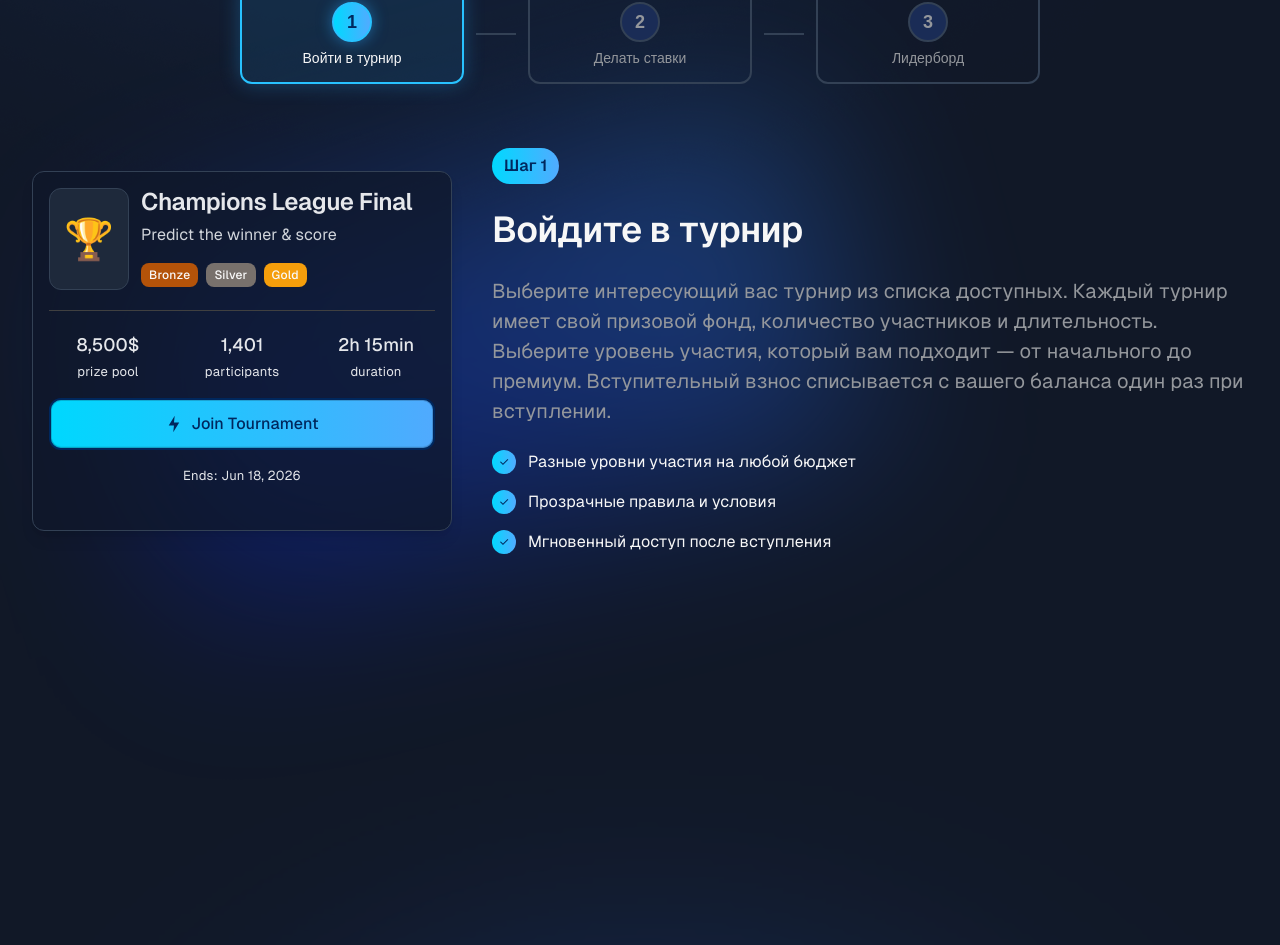
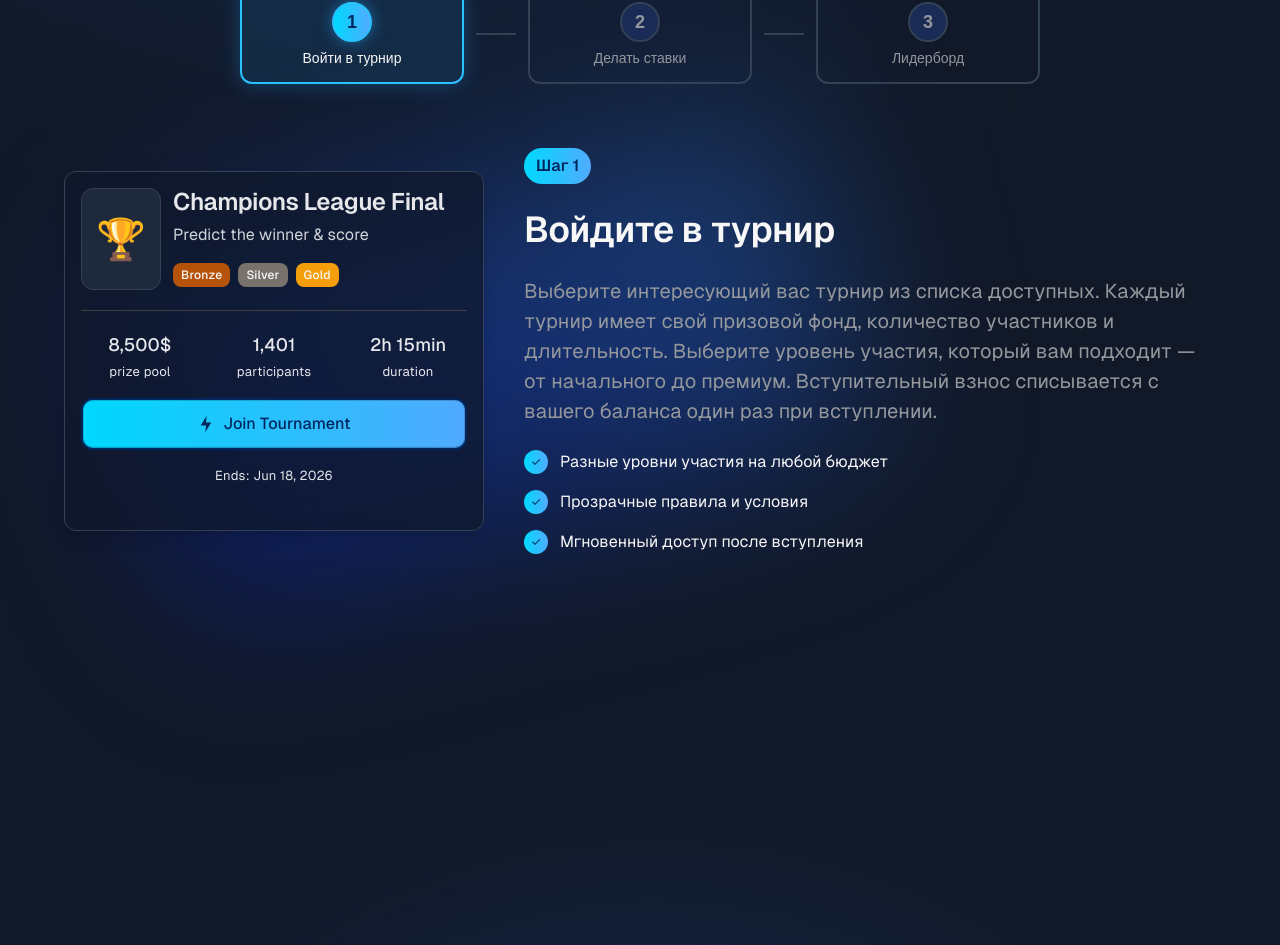
Before and after one commit to Bet-Arena/betarena-landing, a React (Vite) app: page / in a window 1280 px wide. Shown: the part 1046-1991 px from the top of the page. Built offline with nearby package versions, Linux system fonts and the light colour scheme.

Commit message:
dvh/dvw fix

```diff
--- a/src/App.css
+++ b/src/App.css
@@ -137,10 +137,9 @@
 .section-header {
   text-align: center;
   margin-bottom: 60px;
-  opacity: 0 !important;
-  transform: translateY(40px);
-  transition: opacity 0.8s ease-out, transform 0.8s ease-out;
-  visibility: hidden;
+  opacity: 1 !important;
+  transform: translateY(0);
+  visibility: visible;
   position: relative;
   z-index: 20;
 }
--- a/src/components/ui/StepOverlay.css
+++ b/src/components/ui/StepOverlay.css
@@ -9,9 +9,6 @@
     left: 0;
     right: 0;
     bottom: 0;
-    width: 100vw;
-    height: 100vh;
-    height: 100dvh;
     background: rgba(0, 0, 0, 0.95);
     backdrop-filter: blur(12px);
     -webkit-backdrop-filter: blur(12px);
--- a/src/sections/Hero.css
+++ b/src/sections/Hero.css
@@ -80,7 +80,6 @@
   .hero {
     padding: 0;
     min-height: 100vh;
-    min-height: 100dvh; /* Dynamic viewport height for mobile browsers */
     display: flex;
     align-items: center;
     justify-content: center;
--- a/src/sections/HowItWorks.css
+++ b/src/sections/HowItWorks.css
@@ -115,9 +115,7 @@
   position: relative;
   min-height: 600px;
   overflow: visible;
-  width: 100vw;
-  left: 50%;
-  margin-left: -50vw;
+  width: 100%;
 }
 
 .detailed-step {
@@ -128,11 +126,11 @@
   position: absolute;
   top: 0;
   left: 50%;
-  width: 100vw;
+  width: 100%;
   max-width: 1440px;
   padding: 0 var(--spacing-container);
   box-sizing: border-box;
-  transform: translateX(calc(-50% + 100vw));
+  transform: translateX(calc(-50% + 100%));
   opacity: 0;
   visibility: hidden;
   transition: all 0.6s cubic-bezier(0.4, 0, 0.2, 1);
@@ -173,7 +171,7 @@
 /* Wind Effect Animation */
 @keyframes slideInFromRight {
   0% {
-    transform: translateX(calc(-50% + 100vw)) scale(0.95);
+    transform: translateX(calc(-50% + 100%)) scale(0.95);
     opacity: 0;
     filter: blur(10px);
   }
@@ -189,7 +187,7 @@
 
 @keyframes slideInFromLeft {
   0% {
-    transform: translateX(calc(-50% - 100vw)) scale(0.95);
+    transform: translateX(calc(-50% - 100%)) scale(0.95);
     opacity: 0;
     filter: blur(10px);
   }
@@ -214,7 +212,7 @@
     filter: blur(15px);
   }
   100% {
-    transform: translateX(calc(-50% + 100vw)) scale(0.8);
+    transform: translateX(calc(-50% + 100%)) scale(0.8);
     opacity: 0;
     filter: blur(20px);
   }
--- a/src/sections/WhyUs.css
+++ b/src/sections/WhyUs.css
@@ -9,9 +9,8 @@
 
 .comparison-showcase {
   margin-bottom: 60px;
-  opacity: 0;
-  transform: translateY(40px);
-  transition: opacity 0.8s ease-out, transform 0.8s ease-out;
+  opacity: 1;
+  transform: translateY(0);
   position: relative;
   z-index: 20;
 }
@@ -220,10 +219,9 @@
 .why-us-cta {
   text-align: center;
   margin-top: 60px;
-  opacity: 0;
-  transform: translateY(40px);
-  transition: opacity 0.8s ease-out, transform 0.8s ease-out;
-  visibility: hidden;
+  opacity: 1;
+  transform: translateY(0);
+  visibility: visible;
 }
 
 .why-us-cta.fade-in-up {
```
